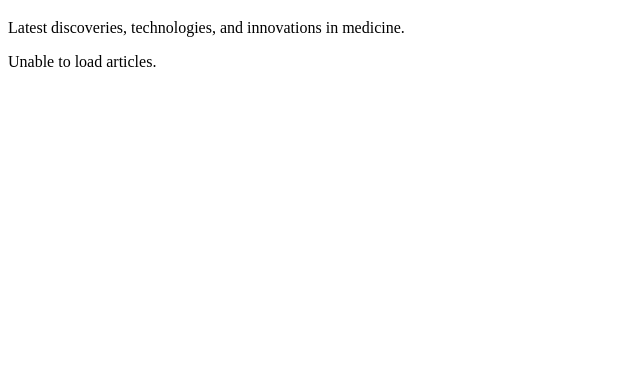
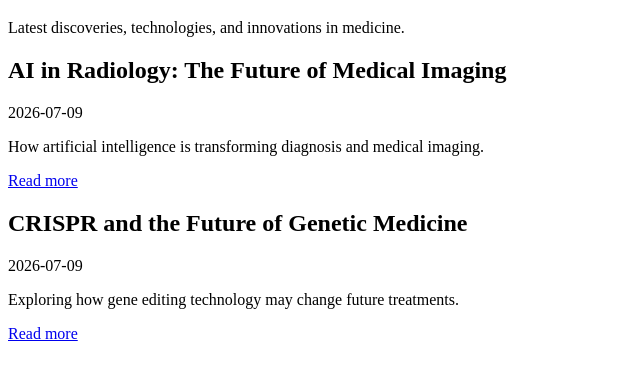
Before and after one commit to LeviMedico/Medicine4life-, a website: page blog.html in a window 1280 px wide. Shown: the part 105-482 px from the top of the page, without its empty margins (0-640 px from the left). Drawn offline with Linux system fonts and the light colour scheme; no server answers.

Commit message:
Change fetch URL from Netlify to local JSON

```diff
--- a/blog.html
+++ b/blog.html
@@ -27,7 +27,7 @@
   <div id="posts"></div>
 
 <script>
-fetch('/.netlify/functions/posts')
+fetch('posts.json')
   .then(response => response.json())
   .then(posts => {
     const container = document.getElementById('posts');
```
